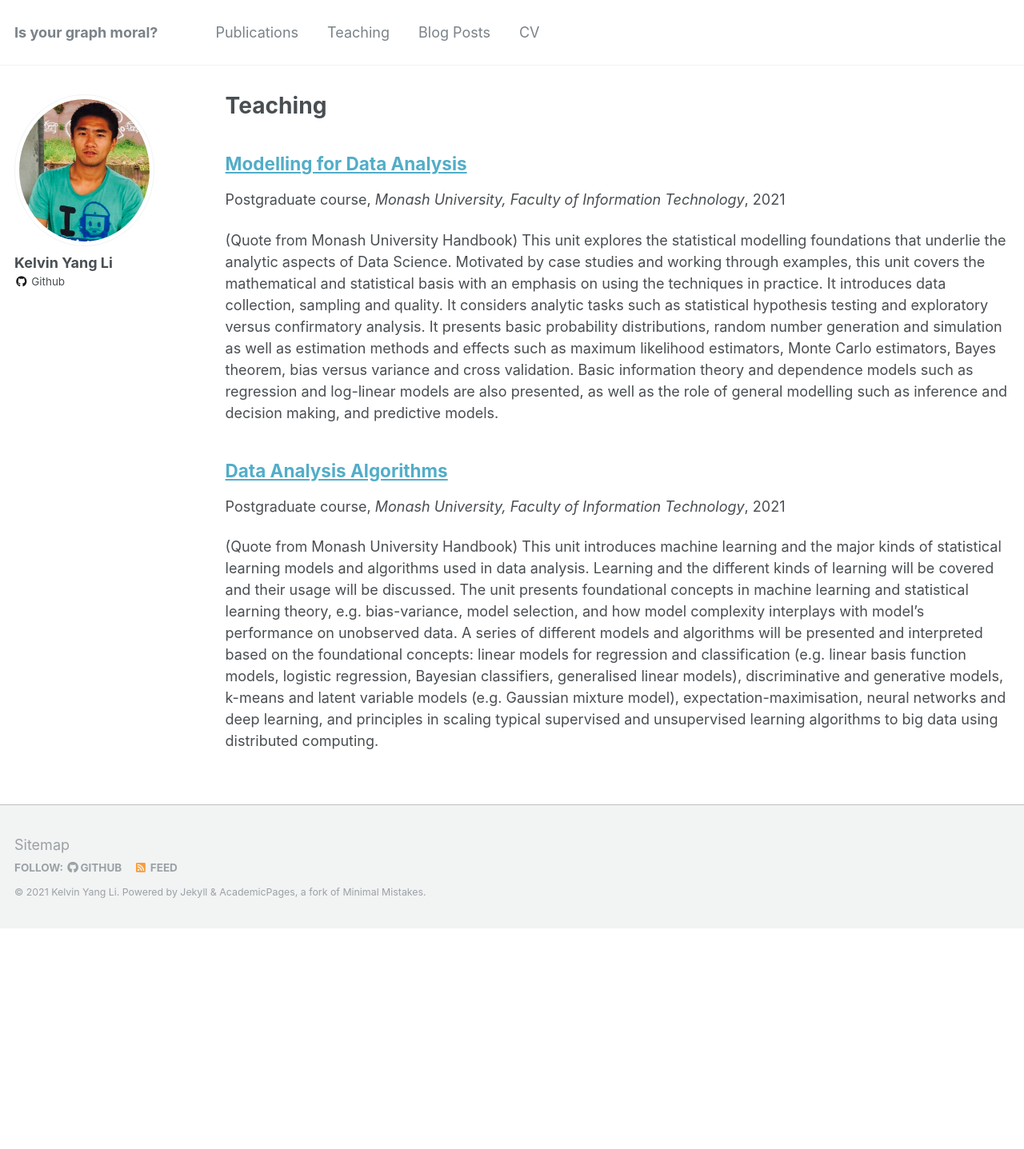
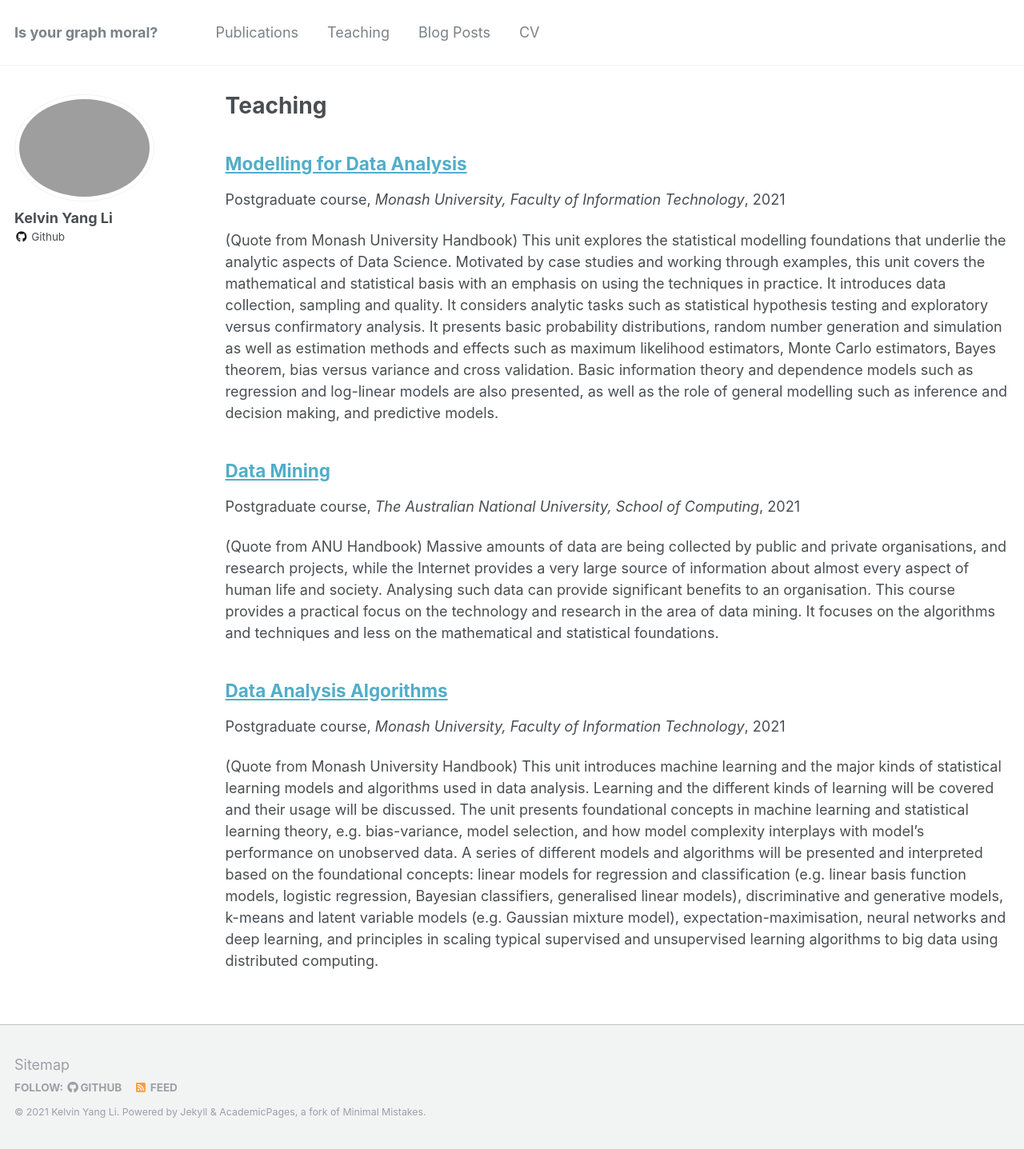
Before and after one commit to kelvinyangli/kelvinyangli.github.io, a Jekyll site: the page built from _pages/teaching.html, in a window 1280 px wide. Shown: the whole page at 80% size. Built offline with Jekyll 4.4.1, drawn with Linux system fonts in a browser that asks for light colours; before the commit the page ends 1161 px from its top, so only the background shows below that.

Commit message:
a recent update

```diff
--- a/_config.yml
+++ b/_config.yml
@@ -81,7 +81,7 @@ analytics:
 # Site Author
 author:
   name             : "Kelvin Yang Li"
-  avatar           : "profile2.png"
+  avatar           : "IMG_5493.JPG"
   bio              : #"Your biography for the left-hand sidebar"
   location         : #"Location"
   employer         :
--- /dev/null
+++ b/_teaching/2020-anu-comp8410-online-blended-teaching.md
@@ -0,0 +1,10 @@
+---
+title: "Data Mining"
+collection: teaching
+type: "Postgraduate course"
+permalink: /teaching/2020-anu-comp8410-online-blended-teaching
+venue: "The Australian National University, School of Computing"
+date: 2020-July
+---
+
+(Quote from ANU Handbook) Massive amounts of data are being collected by public and private organisations, and research projects, while the Internet provides a very large source of information about almost every aspect of human life and society. Analysing such data can provide significant benefits to an organisation. This course provides a practical focus on the technology and research in the area of data mining. It focuses on the algorithms and techniques and less on the mathematical and statistical foundations.
```
Also changed, not shown: _pages/about.md (+2 -2 lines), _pages/cv.md (+2 -1 lines), 1 other file.
